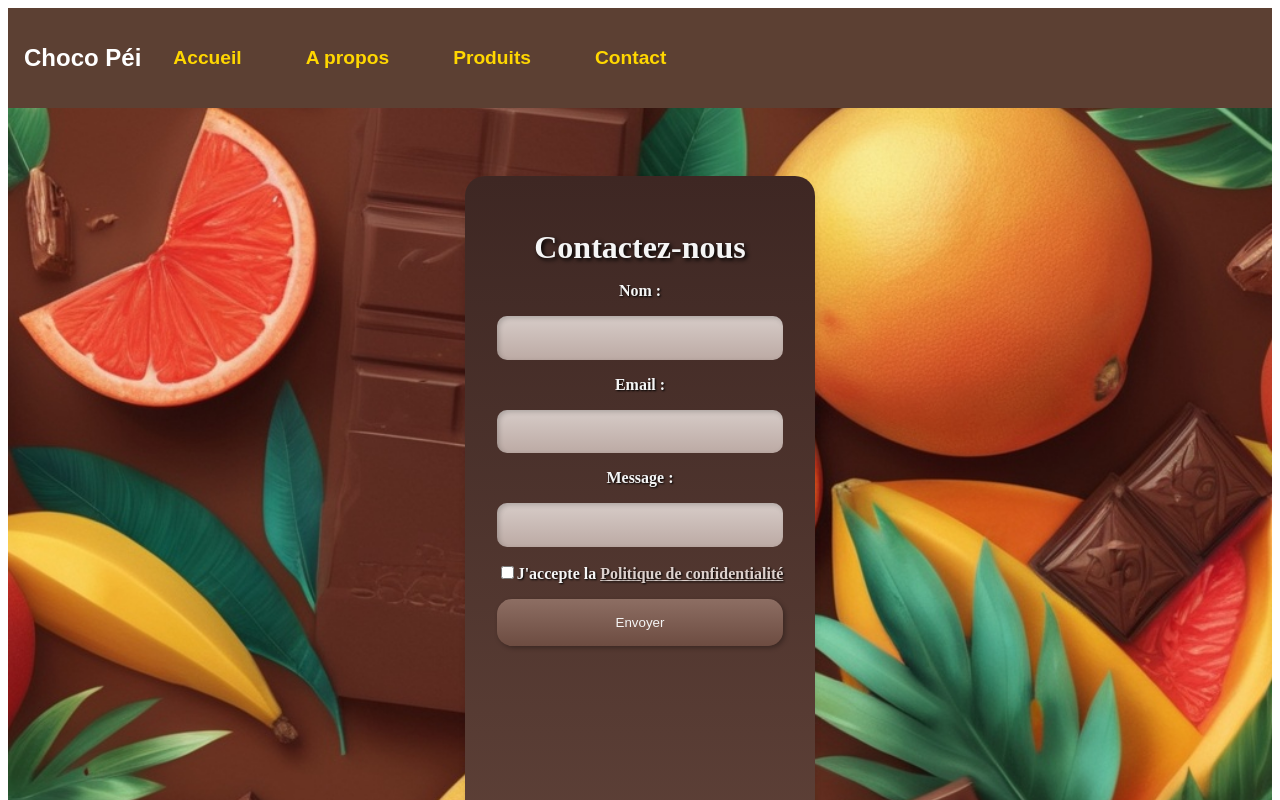
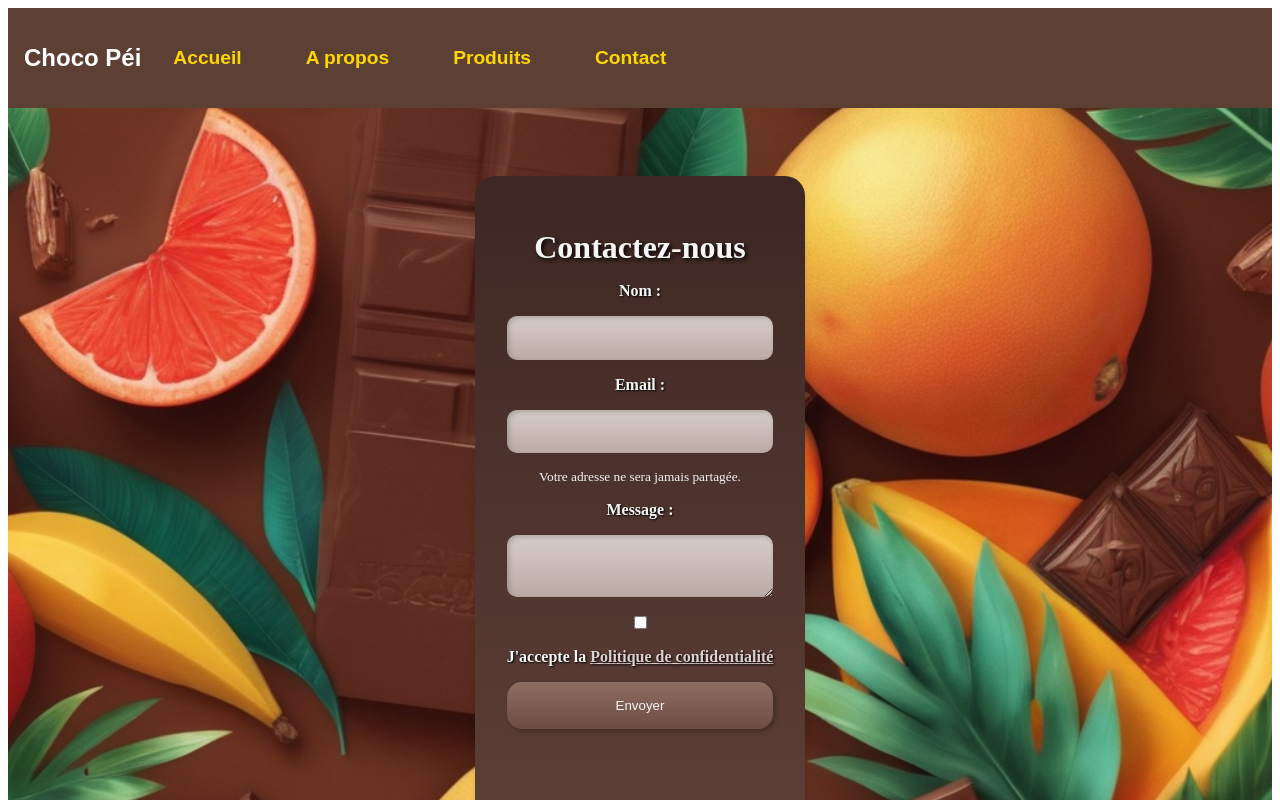
Before and after one commit to SylvieHoareau/choco-pei, a Next.js app in the folder frontend/: page /contact in a window 1280 px wide. Shown: the top 800 px of the page. Built offline with nearby package versions, Linux system fonts and the light colour scheme.

Commit message:
build: ajout des fonctionnalités du formulaire de contact

```diff
--- a/frontend/package.json
+++ b/frontend/package.json
@@ -9,6 +9,7 @@
     "lint": "next lint"
   },
   "dependencies": {
+    "js-cookie": "^3.0.5",
     "next": "^15.1.3",
     "react": "^19.0.0",
     "react-cookie-consent": "^9.0.0",
@@ -16,6 +17,7 @@
   },
   "devDependencies": {
     "@eslint/eslintrc": "^3",
+    "@types/js-cookie": "^3.0.6",
     "@types/node": "^20.17.19",
     "@types/react": "^19.0.8",
     "@types/react-dom": "^19",
--- a/frontend/src/components/Navbar.module.css
+++ b/frontend/src/components/Navbar.module.css
@@ -12,6 +12,15 @@
 
 .nav h1 {
     color: white;
+}
+
+.title {
+    color: white;
+    text-decoration: none;
+}
+
+.title:hover {
+    color: #FFD700;
 }
 
 .navList {
--- a/frontend/src/components/Navbar.tsx
+++ b/frontend/src/components/Navbar.tsx
@@ -13,7 +13,9 @@ const Navbar: React.FC = () => {
     return (
         <nav className={styles.nav}>
             <div>
-                <h1>Choco Péi</h1>
+                <Link href="/" className={styles.title}>
+                    <h1>Choco Péi</h1>
+                </Link>
             </div>
 
             {/* Icône du hamburger, visible sur mobile */}
--- /dev/null
+++ b/frontend/src/pages/api/contact.ts
@@ -0,0 +1,38 @@
+// pages/api/contact.ts
+import type { NextApiRequest, NextApiResponse } from 'next';
+import nodemailer from 'nodemailer';
+
+export default async function handler(req: NextApiRequest, res: NextApiResponse) {
+    if (req.method !== 'POST') {
+        return res.status(405).json({ message: 'Méthode non autorisée' });
+    }
+
+    const { name, email, message } = req.body;
+
+    if (!name || !email || !message) {
+        return res.status(400).json({ message: 'Champs manquants' });
+    }
+
+    const transporter = nodemailer.createTransport({
+        service: 'gmail', // ou autre fournisseur
+        auth: {
+            user: process.env.EMAIL_USER,
+            pass: process.env.EMAIL_PASS,
+        },
+    });
+
+    try {
+        await transporter.sendMail({
+            from: email,
+            to: process.env.EMAIL_USER, // Ton adresse de réception
+            subject: `Nouveau message de ${name}`,
+            text: message,
+            html: `<p><strong>Nom :</strong> ${name}</p><p><strong>Email :</strong> ${email}</p><p>${message}</p>`,
+        });
+
+        return res.status(200).json({ message: 'Message envoyé' });
+    } catch (error) {
+        console.error('Erreur d’envoi :', error);
+        return res.status(500).json({ message: 'Erreur serveur' });
+    }
+}
--- a/frontend/src/pages/contact.tsx
+++ b/frontend/src/pages/contact.tsx
@@ -68,17 +68,18 @@ const Contact: React.FC = () => {
 
                         <label htmlFor="email">Email : </label>
                         <input
-                            type="text"
                             id="email"
                             name="email"
+                            type="email"
+                            aria-describedby="email-help"
                             value={formData.email}
                             onChange={handleChange}
                             required
                         />
+                        <small id="email-help">Votre adresse ne sera jamais partagée.</small>
 
                         <label htmlFor="message">Message : </label>
-                        <input
-                            type="text"
+                        <textarea
                             id="message"
                             name="message"
                             value={formData.message}
@@ -86,11 +87,15 @@ const Contact: React.FC = () => {
                             required
                         />
 
-                        <label htmlFor="">
-                            <input type="checkbox" required/>
+                        <input
+                            type="checkbox"
+                            id="privacy"
+                            name="privacy"
+                            required
+                        />
+                        <label htmlFor="privacy">
                             J'accepte la <Link href="/privacy-policy">Politique de confidentialité</Link>
                         </label>
-
 
                         <button type="submit" className={styles.submitButton} disabled={status === "loading"}>
                             {status === "loading" ? "Envoi en cours..." : "Envoyer"}
--- a/frontend/src/styles/contact.module.css
+++ b/frontend/src/styles/contact.module.css
@@ -44,7 +44,9 @@
     text-shadow: 1px 1px 2px #000;
 }
 
-.formContainer input[type="text"] {
+.formContainer input[type="text"],
+.formContainer input[type="email"],
+.formContainer textarea {
     padding: 0.8rem;
     font-size: 1rem;
     border: none;
```
Also changed, not shown: frontend/src/components/CookieBanner.tsx (+41 -1 lines), 1 other file (tests, documents, lock files or other folders).
